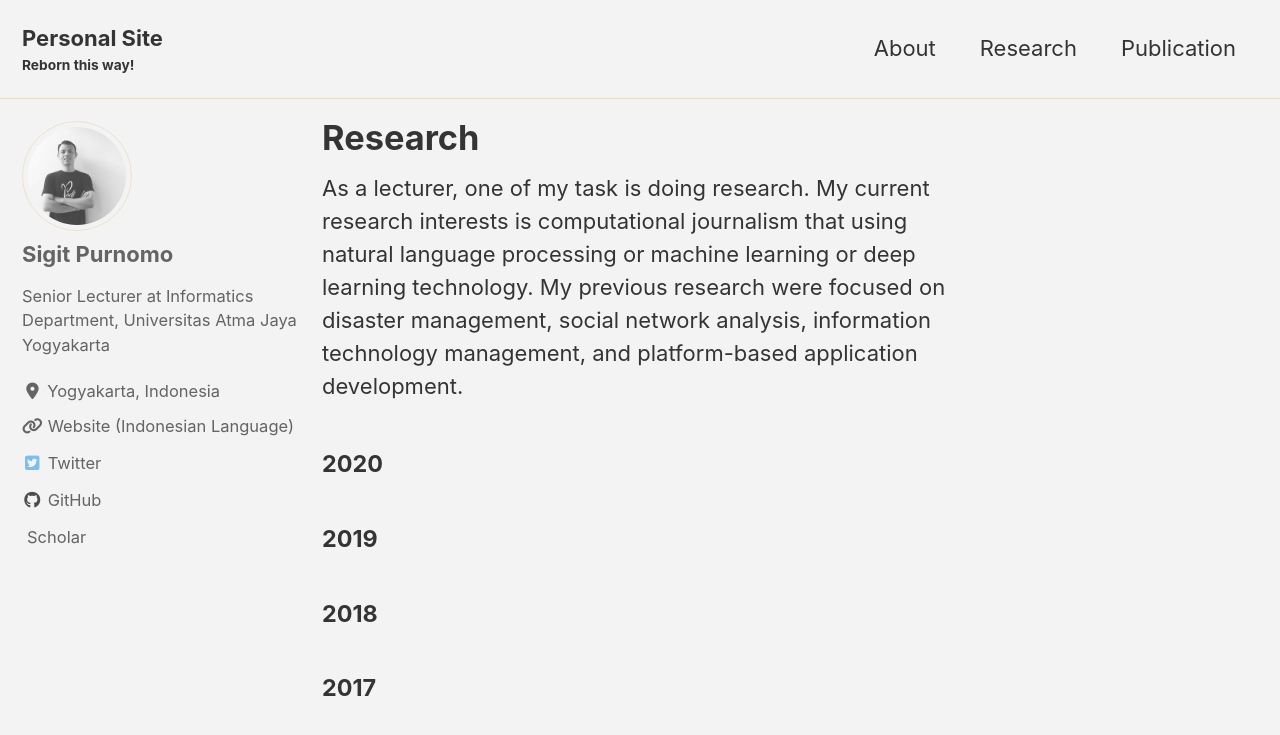
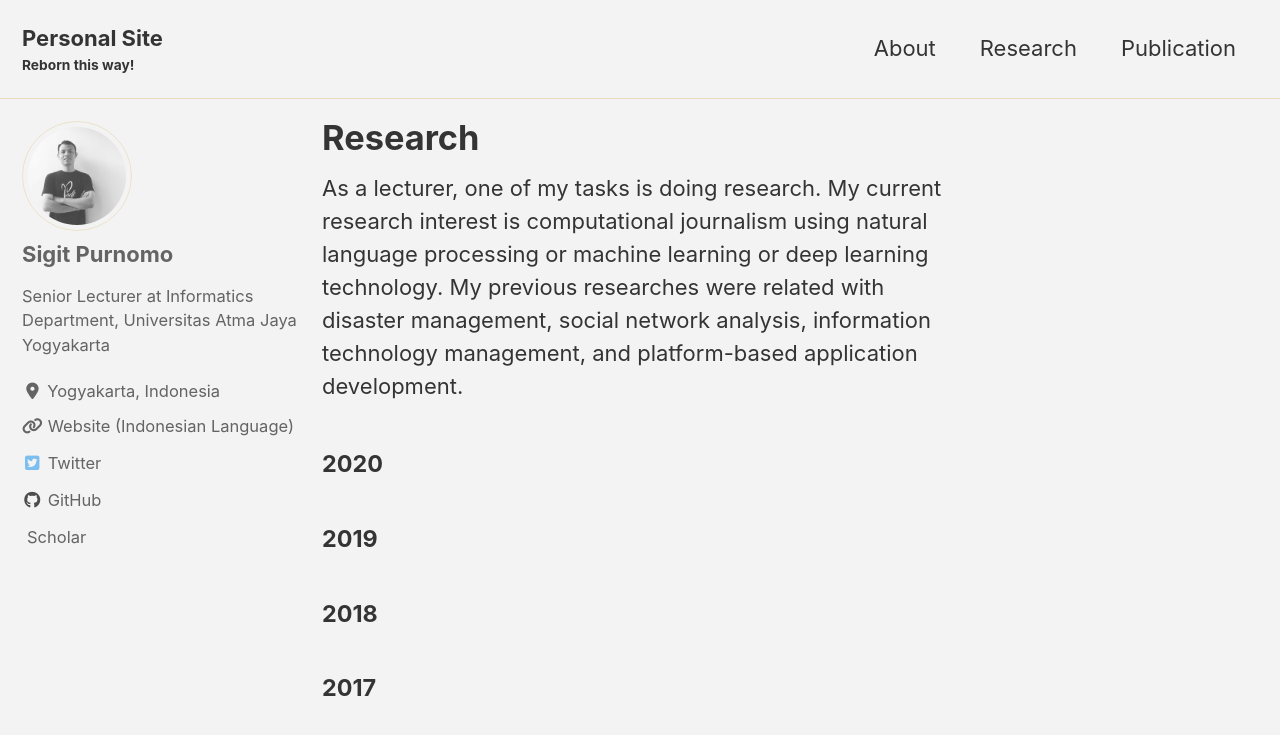
Before and after one commit to sigit-purnomo/sigit-purnomo.github.io, a Jekyll site: the page built from _pages/research.md, in a window 1280 px wide and 900 px high. Shown: the top 735 px of the window. Built offline with Jekyll 4.4.1, drawn with Linux system fonts in a browser that asks for light colours; cached includes are drawn as plain includes; nearby versions of some CDN libraries; a style sheet for code colours, icons or effects is not loaded.

Commit message:
Update research.md

```diff
--- a/_pages/research.md
+++ b/_pages/research.md
@@ -8,7 +8,7 @@ sitemap: true
 modified: 2020-04-25
 ---
 
-As a lecturer, one of my task is doing research. My current research interests is computational journalism that using natural language processing or machine learning or deep learning technology. My previous research were focused on disaster management, social network analysis, information technology management, and platform-based application development.
+As a lecturer, one of my tasks is doing research. My current research interest is computational journalism using natural language processing or machine learning or deep learning technology. My previous researches were related with disaster management, social network analysis, information technology management, and platform-based application development.
 
 #### 2020
 
```
